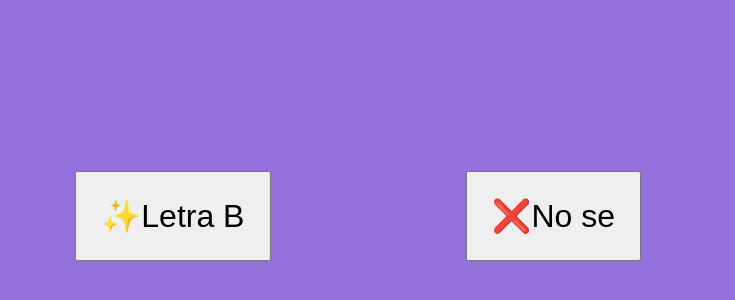
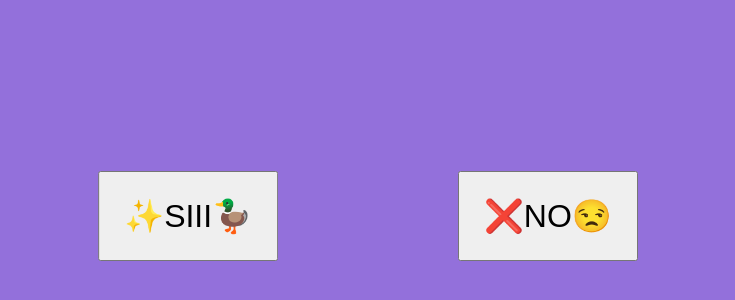
Before and after one commit to Alhanj07/Preguntas, a plain HTML site: page index.html in a window 1280 px wide. Shown: the part 250-550 px from the top of the page, without its empty margins (272-1007 px from the left). Drawn offline with Linux system fonts and the light colour scheme.

Commit message:
Update index.html

```diff
--- a/index.html
+++ b/index.html
@@ -10,9 +10,9 @@
 <body>
 
     <div class="contenedor">
-        <p>¿Con qué letra empieza lo que me quieres decir? </p>
-        <button id="yesBtn">✨Letra B</button>
-        <button id="noBtn">❌No se</button>
+        <p>¿Entonces ese espacio es para Osculum y Embracia? </p>
+        <button id="yesBtn">✨SIII🦆</button>
+        <button id="noBtn">❌NO😒</button>
     </div>
     <script src="index.js"></script>
 
```
